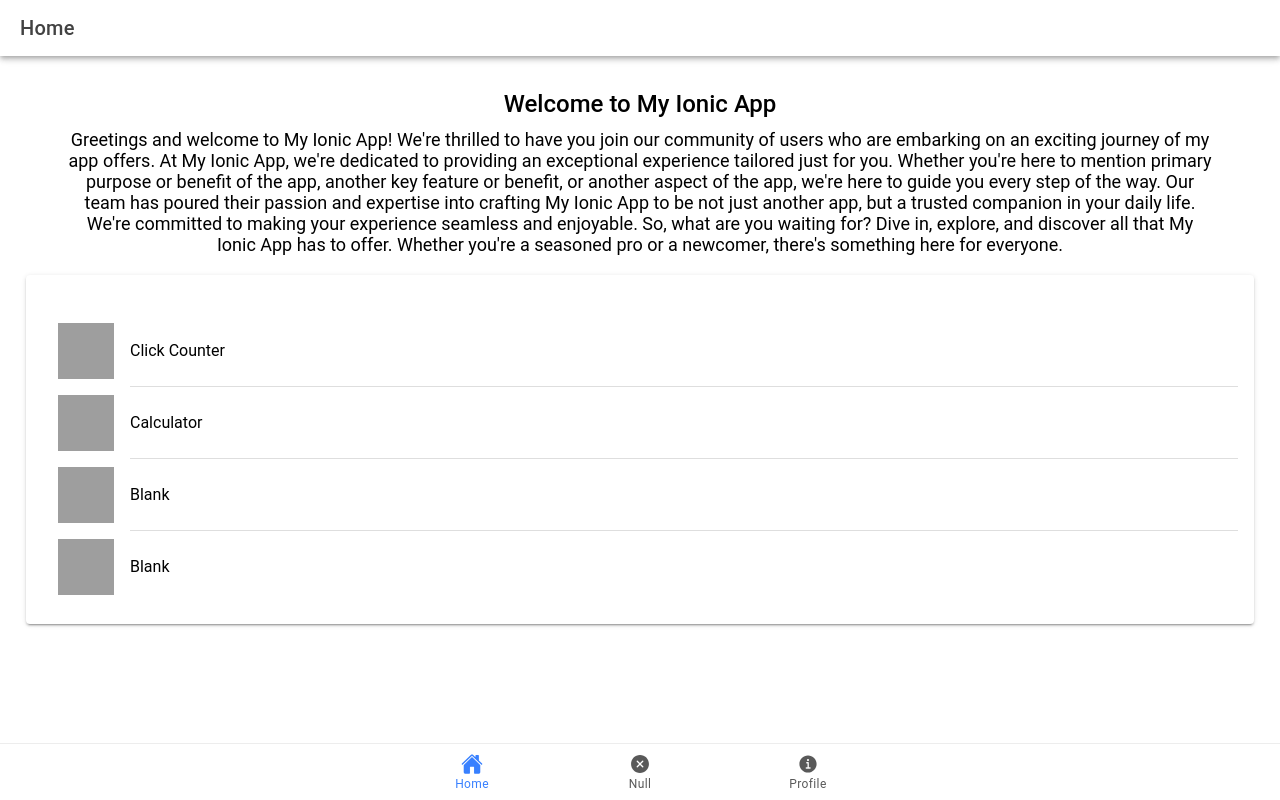
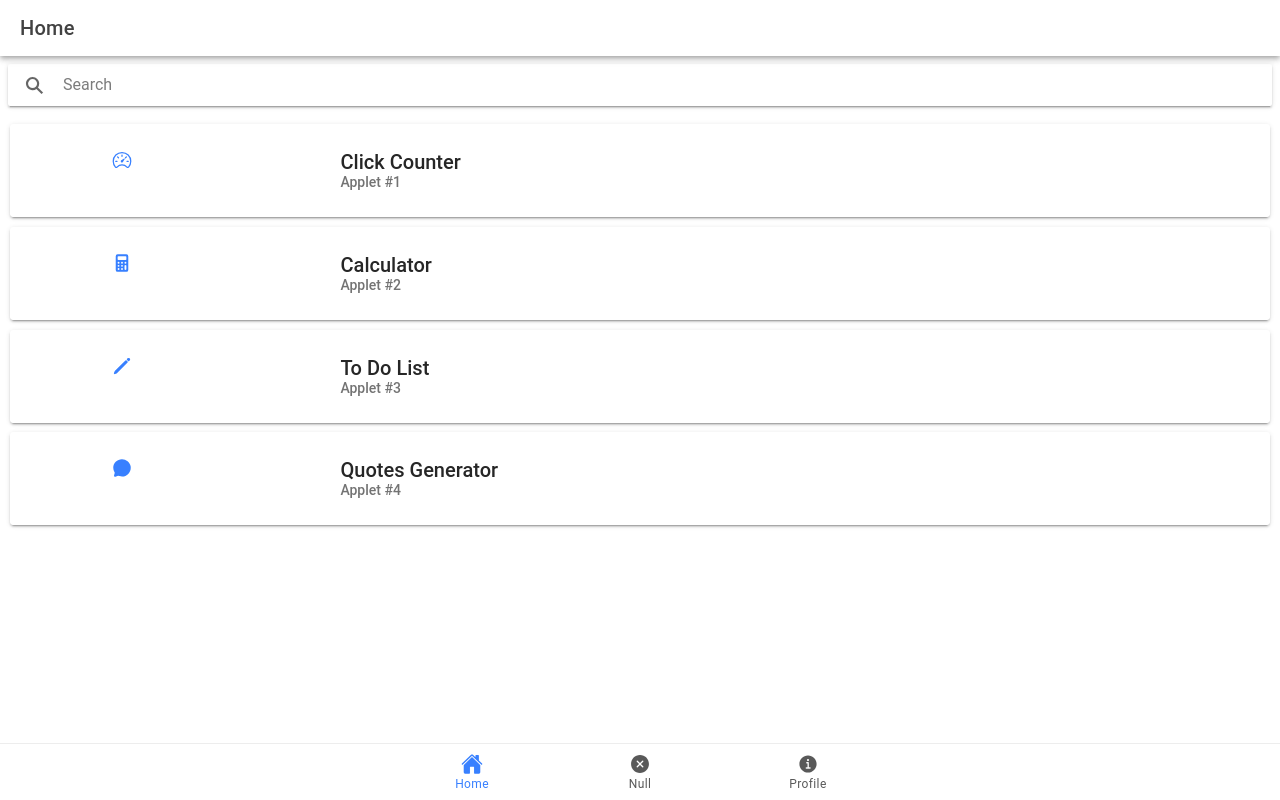
Before and after one commit to Maryanhil/ionic-t-Estrada, a React (Vite) app: page /Home in a window 1280 px wide. Built offline with nearby package versions, Linux system fonts and the light colour scheme; grey boxes are pictures that could not be loaded.

Commit message:
added dynamic search in home

```diff
--- a/src/App.tsx
+++ b/src/App.tsx
@@ -16,6 +16,7 @@
 import Profile from './pages/Profile';
 import Tab2 from './pages/Click_Counter';
 import Tab3 from './pages/Calculator';
+import ToDoList from './pages/ToDoList';
 
 /* Core CSS required for Ionic components to work properly */
 import '@ionic/react/css/core.css';
@@ -55,7 +56,8 @@
           <Route exact path="/Calculator">
             <Tab3 />
           </Route>
-          <Route exact path="null">
+          <Route exact path="/ToDoList">
+            <ToDoList />
           </Route>
           <Route exact path="/">
             <Redirect to="/Home" />
--- a/src/pages/Home.tsx
+++ b/src/pages/Home.tsx
@@ -1,17 +1,72 @@
-import React from 'react';
-import {IonCard,
+import React, { useState } from 'react';
+import {
+  IonBackButton,
+  IonButton,
+  IonButtons,
+  IonCard,
   IonCardContent,
   IonCardHeader,
   IonCardSubtitle,
   IonCardTitle,
+  IonCol,
+  IonContent,
+  IonGrid,
+  IonHeader,
+  IonIcon,
+  IonInput,
   IonItem,
   IonLabel,
   IonList,
-  IonThumbnail, IonContent, IonHeader, IonPage, IonTitle, IonToolbar, IonButton, IonAlert } from '@ionic/react';
-  import { IonRouterLink } from '@ionic/react';
+  IonPage,
+  IonRow,
+  IonTitle,
+  IonToolbar,
+  IonItemDivider,
+  IonSearchbar
+} from '@ionic/react';
+
+//Custom CSS
 import './Home.css';
 
+//Ionic Icons
+import { speedometerOutline,calculator,pencil, chatbubble} from 'ionicons/icons';
+
+//Additional Routes
+import Click_Counter from './Click_Counter';
+
+const cardData = [
+  {
+    title: 'Click Counter',
+    icon: speedometerOutline,
+    subtitle: 'Applet #1',
+    link: '/Click_Counter'
+  },
+  {
+    title: 'Calculator',
+    icon: calculator,
+    subtitle: 'Applet #2',
+    link: '/calculator'
+  },
+  {
+    title: 'To Do List',
+    icon: pencil,
+    subtitle: 'Applet #3',
+    link: '/todolist'
+  },
+  {
+    title: 'Quotes Generator',
+    icon: chatbubble,
+    subtitle: 'Applet #4',
+    link: '/quotesgenerator'
+  }
+
+];
+
   const Home: React.FC = () => {
+
+    {/*Dynamic Search*/}
+    const [searchTerm, setSearchTerm] = useState<string>('');
+
     return (
       <IonPage>
         <IonHeader>
@@ -19,53 +74,45 @@
             <IonTitle>Home</IonTitle>
           </IonToolbar>
         </IonHeader>
-      <IonContent className="ion-padding">
-        <div className="ion-text-center">
-          <h2>Welcome to My Ionic App</h2>
-          <p>Greetings and welcome to My Ionic App! We're thrilled to have you join our community of users who are embarking on an exciting journey of my app offers. At My Ionic App, we're dedicated to providing an exceptional experience tailored just for you. Whether you're here to mention primary purpose or benefit of the app, another key feature or benefit, or another aspect of the app, we're here to guide you every step of the way. Our team has poured their passion and expertise into crafting My Ionic App  to be not just another app, but a trusted companion in your daily life. We're committed to making your experience seamless and enjoyable. So, what are you waiting for? Dive in, explore, and discover all that My Ionic App has to offer. Whether you're a seasoned pro or a newcomer, there's something here for everyone.
-</p>
-        </div>
-        <IonCard>
+        <IonContent fullscreen>
+          <IonHeader collapse="condense">
+            <IonToolbar>
+              <IonTitle size="large">Home</IonTitle>
+            </IonToolbar>
+          </IonHeader>
+        {/*Dynamic Search*/}
+        <>
+          <IonSearchbar
+            value={searchTerm}
+            onIonInput={(e) => setSearchTerm(e.target.value ?? '')}
+          />
+
+          {cardData
+            .filter((card) => card.title.toLowerCase().includes(searchTerm.toLowerCase()))
+            .map((card, index) => (
+              <IonCard key={index} href={card.link}>
                 <IonCardHeader>
+                  <IonCardTitle>
+                    <IonGrid>
+                      <IonRow>
+                        <IonCol push=".75">
+                          <IonIcon className="home-card-icon" icon={card.icon} color="primary" />
+                        </IonCol>
+                        <IonCol pull='3'>
+                          <div className="home-card-title">{card.title}</div>
+                          <IonCardSubtitle>{card.subtitle}</IonCardSubtitle>
+                        </IonCol>
+                      </IonRow>
+                    </IonGrid>
+                  </IonCardTitle>
                 </IonCardHeader>
-      <IonCardContent>
-        <IonList>
-        <IonRouterLink href="/Click_counter">
-              <IonItem>
-                  <IonThumbnail slot="start">
-                    <img alt="Silhouette of mountains" src="https://img.freepik.com/free-vector/illustration-touch-screen-hand-gesture_53876-5607.jpg?size=338&ext=jpg&ga=GA1.1.2008272138.1713225600&semt=ais" />
-                  </IonThumbnail>
-                  <IonLabel>Click Counter</IonLabel>
-              </IonItem>
-                </IonRouterLink>
-
-              <IonRouterLink href="/Calculator">
-              <IonItem>
-                <IonThumbnail slot="start">
-                    <img id="img" alt="Silhouette of mountains" src="https://i.pinimg.com/564x/e8/be/5e/e8be5e46a90ac4a8dff3a1ecc9bbf16f.jpg" />
-                  </IonThumbnail>
-                  <IonLabel>Calculator</IonLabel>
-              </IonItem>
-                </IonRouterLink>
-              <IonItem>
-                <IonThumbnail slot="start">
-                  <img alt="Silhouette of mountains" src="https://ionicframework.com/docs/img/demos/thumbnail.svg" />
-                </IonThumbnail>
-                <IonLabel>Blank</IonLabel>
-              </IonItem>
-              <IonItem lines="none">
-                <IonThumbnail slot="start">
-                  <img alt="Silhouette of mountains" src="https://ionicframework.com/docs/img/demos/thumbnail.svg" />
-                </IonThumbnail>
-                <IonLabel>Blank</IonLabel>
-              </IonItem>
-        </IonList>
-      </IonCardContent>
               </IonCard>
-
+          ))}
+        </>
           </IonContent>
         </IonPage>
     );
   };
 
+  //
   export default Home;
--- /dev/null
+++ b/src/pages/ToDoList.css
@@ -0,0 +1,24 @@
+.todolist-img-header{
+    width: 100%;
+    height: 25vh;
+    background-size: cover;
+    background-position: center;
+}
+
+.todolist-title{
+    text-align: center;
+    font-size: 20px;
+}
+
+.todolist-form{
+    padding-left: 15px;
+    font-size: 15px;
+    height: auto;
+    white-space:normal;
+    overflow: hidden; /* Hide any content that overflows the container */
+    text-overflow: ellipsis; /* Display an ellipsis (...) to indicate clipped text */
+}
+
+.todolist-result{
+    font-size: 20px;
+}
```
Lines whose indentation alone changed are shown as unchanged.
